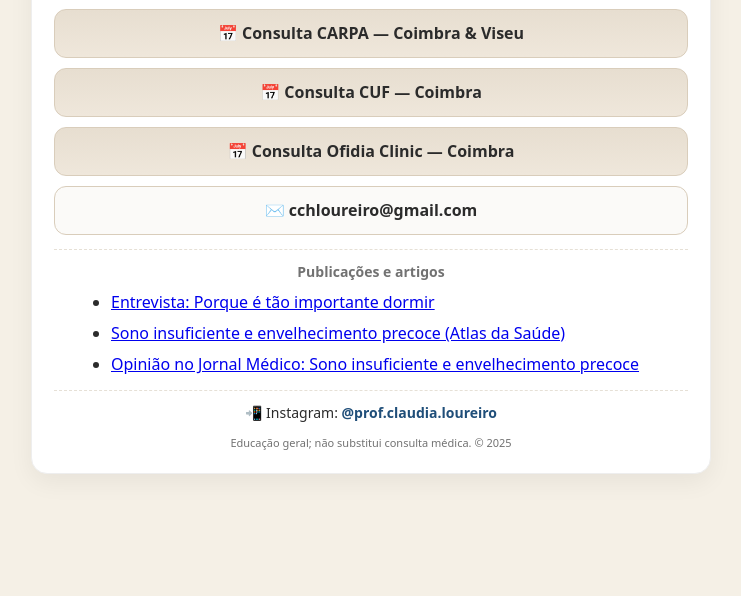
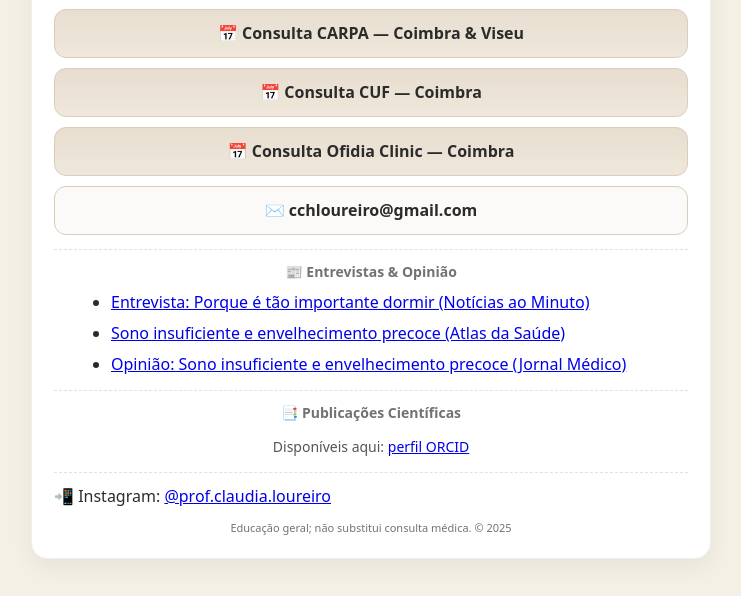
Before and after one commit to cchloureiro-create/link-in-bio, a plain HTML site: page index.html in a window 1280 px wide. Shown: the part 198-794 px from the top of the page, without its empty margins (269-1010 px from the left). Drawn offline with Linux system fonts and the light colour scheme.

Commit message:
Add files via upload

```diff
--- a/index.html
+++ b/index.html
@@ -3,7 +3,7 @@
 <meta charset="utf-8">
 <meta name="viewport" content="width=device-width, initial-scale=1">
 <title>Prof. Dra. Cláudia Loureiro — Link in Bio</title>
-<meta name="description" content="Pneumologia, Asma, Alergia Respiratória e Medicina do Sono — Coimbra e Viseu. Agendamentos, contacto e publicações.">
+<meta name="description" content="Pneumologia, Asma, Alergia Respiratória e Medicina do Sono — Coimbra e Viseu. Consultas, contacto, entrevistas e publicações científicas.">
 <meta name="theme-color" content="#F5F0E6">
 <style>
   :root{--bg:#F5F0E6;--card:#fff;--txt:#2b2b2b;--mut:#727272;--btn:#E7DED0;--bd:#D9CDBB;--acc:#1f4e79}
@@ -16,9 +16,6 @@
   .links{display:grid;gap:10px;margin:12px 0}
   a.btn{display:block;text-decoration:none;color:var(--txt);background:#fbfaf8;padding:12px 14px;border-radius:12px;border:1px solid var(--bd);font-weight:600;text-align:center}
   a.btn.p{background:linear-gradient(180deg,var(--btn),#efe7db)}
-  .ig{font-size:14px;text-align:center;margin-top:6px}
-  .ig a{color:var(--acc);text-decoration:none;font-weight:600}
-  .ig a:hover{text-decoration:underline}
   .section{margin-top:14px;padding-top:12px;border-top:1px dashed #e6e0d6}
   .section h2{font-size:14px;color:var(--mut);margin:0 0 8px;text-align:center}
   .pubs ul{margin:8px auto 0;max-width:560px}
@@ -40,15 +37,23 @@
       </div>
 
       <div class="section pubs">
-        <h2>Publicações e artigos</h2>
+        <h2>📰 Entrevistas &amp; Opinião</h2>
         <ul>
-          <li><a href="https://www.noticiasaominuto.com/lifestyle/2254953/o-seu-mal-e-sono-sabe-porque-e-tao-importante-dormir-olhe-que-nao" target="_blank" rel="noopener">Entrevista: Porque é tão importante dormir</a></li>
-<li><a href="https://www.atlasdasaude.pt/artigos/sono-insuficiente-e-envelhecimento-precoce" target="_blank" rel="noopener">Sono insuficiente e envelhecimento precoce (Atlas da Saúde)</a></li>
-<li><a href="https://www.jornalmedico.pt/opiniao/42952-claudia-loureiro-sono-insuficiente-e-envelhecimento-precoce.html" target="_blank" rel="noopener">Opinião no Jornal Médico: Sono insuficiente e envelhecimento precoce</a></li>
+          <li><a href="https://www.noticiasaominuto.com/lifestyle/2254953/o-seu-mal-e-sono-sabe-porque-e-tao-importante-dormir-olhe-que-nao" target="_blank" rel="noopener">Entrevista: Porque é tão importante dormir (Notícias ao Minuto)</a></li>
+          <li><a href="https://www.atlasdasaude.pt/artigos/sono-insuficiente-e-envelhecimento-precoce" target="_blank" rel="noopener">Sono insuficiente e envelhecimento precoce (Atlas da Saúde)</a></li>
+          <li><a href="https://www.jornalmedico.pt/opiniao/42952-claudia-loureiro-sono-insuficiente-e-envelhecimento-precoce.html" target="_blank" rel="noopener">Opinião: Sono insuficiente e envelhecimento precoce (Jornal Médico)</a></li>
         </ul>
       </div>
 
-      <div class="section ig">📲 Instagram: <a href="https://www.instagram.com/prof.claudia.loureiro" target="_blank" rel="noopener">@prof.claudia.loureiro</a></div>
+      <div class="section">
+        <h2>📑 Publicações Científicas</h2>
+        <p style="text-align:center;font-size:14px;color:#555;">
+          Disponíveis aqui:
+          <a href="https://orcid.org/0000-0003-0438-6126" target="_blank" rel="noopener">perfil ORCID</a>
+        </p>
+      </div>
+
+      <div class="section">📲 Instagram: <a href="https://www.instagram.com/prof.claudia.loureiro" target="_blank" rel="noopener">@prof.claudia.loureiro</a></div>
       <div class="foot">Educação geral; não substitui consulta médica. © 2025</div>
     </div>
   </div>
```
